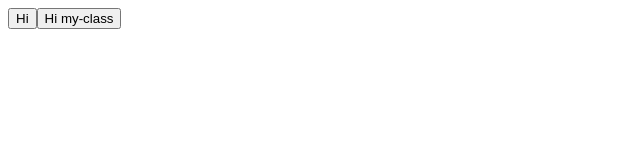
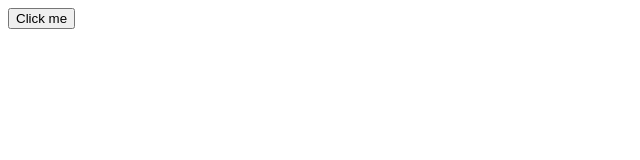
Before and after one commit to Foxlancerr/react-typescript-best-practices, a React (Vite) app: page / in a window 1280 px wide. Shown: the top 160 px of the page, without its empty margins (0-640 px from the left). Built offline with nearby package versions, Linux system fonts and the light colour scheme.

Commit message:
3 more task is done

```diff
--- a/src/App.tsx
+++ b/src/App.tsx
@@ -1,5 +1,8 @@
 import React from "react";
-import Parent from "./Tasks/01-components/01-typing-properties-problem";
+import Parent from "./Tasks/01-components/04-typing-onclick-solution";
+
+
+
 
 const App = () => {
   return (
--- /dev/null
+++ b/src/Tasks/01-components/04-typing-onclick-solution.tsx
@@ -0,0 +1,28 @@
+import React from "react";
+
+interface ButtonProps {
+  customStyle: string;
+  children: React.ReactNode;
+  onClick: () => void;
+}
+
+const Button = ({ children, customStyle, onClick }: ButtonProps) => {
+  return (
+    <button onClick={onClick} className={customStyle}>
+      {children}
+    </button>
+  );
+};
+
+const Parent = () => {
+  return (
+    <Button
+      customStyle="bg-blue-400 text-white p-3"
+      onClick={() => console.log("clicked me")}
+    >
+      Click me
+    </Button>
+  );
+};
+
+export default Parent;
```
Also changed, not shown: src/Tasks/01-components/02-typing-components-as-functions.problem.tsx (added, +20 -0 lines), src/Tasks/01-components/02-typing-components-as-functions.solution.tsx (added, +21 -0 lines), src/Tasks/01-components/03-typing-children-problem.tsx (added, +15 -0 lines), src/Tasks/01-components/03-typing-children-solution.tsx (added, +20 -0 lines), src/Tasks/01-components/04-typing-onclick-problem.tsx (added, +20 -0 lines).
